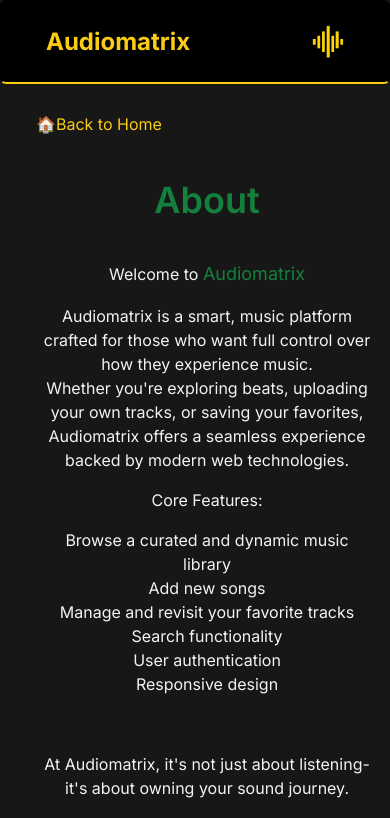
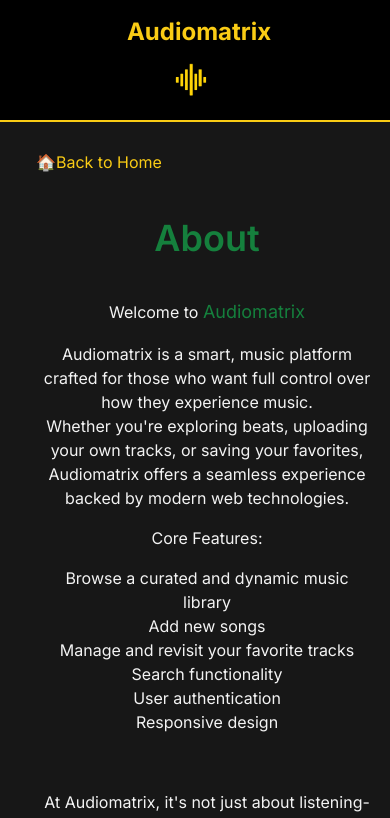
Before and after one commit to AliTech7/Audiomatrix-FullStack, a Next.js app in the folder nextjs-spotify-clone-final/: page /about in a window 390 px wide. Shown: the top 818 px of the page. Built offline with nearby package versions, Linux system fonts and the light colour scheme.

Commit message:
Responsive Design updates across layout and core pages

```diff
--- a/nextjs-spotify-clone-final/src/app/about/page.tsx
+++ b/nextjs-spotify-clone-final/src/app/about/page.tsx
@@ -42,7 +42,7 @@ const AboutPage = () => {
                 <p>
                     At Audiomatrix, it's not just about listening-it's about owning your sound journey.
                 </p>
-                <div className="flex items-center justify-center mt-5">
+                <div className="flex items-center justify-center mt-5 mb-5 sm:mb-0">
                     <img
                         src="/Audiomatrix-90.png"
                         alt="Audiomatrix Logo"
--- a/nextjs-spotify-clone-final/src/app/auth/login/page.tsx
+++ b/nextjs-spotify-clone-final/src/app/auth/login/page.tsx
@@ -94,7 +94,7 @@ export default function Login() {
           <div className="rounded-md shadow-sm space-y-4">
             <div>
               <label htmlFor="email" className="text-md font-bold text-white">
-                Email address
+                Email Address
               </label>
               <input
                 id="email"
--- a/nextjs-spotify-clone-final/src/app/layout.tsx
+++ b/nextjs-spotify-clone-final/src/app/layout.tsx
@@ -15,11 +15,17 @@ export default function RootLayout({
 }>) {
   return (
     <html lang="en">
-      <body className={`${inter.variable} font-sans antialiased`}>
-        <ClientLayout>
-          {children}
-        </ClientLayout>
-        <Footer />
+      <body className={`${inter.variable} font-sans antialiased bg-black text-white`}>
+        <div className="min-h-screen flex flex-col">
+          {/* Main content area with sidebar and page content */}
+          <div className="flex flex-1 flex-col sm:flex-row">
+            <ClientLayout>
+              {children}
+            </ClientLayout>
+          </div>
+
+          <Footer />
+        </div>
       </body>
     </html>
   );
--- a/nextjs-spotify-clone-final/src/app/music/page.tsx
+++ b/nextjs-spotify-clone-final/src/app/music/page.tsx
@@ -150,7 +150,7 @@ export default function MusicPage() {
         {musicList.length === 0 ? (
           <p className="text-white">No Music Entries Found.</p>
         ) : (
-          <div className="grid grid-cols-[repeat(auto-fill,_minmax(170px,_1fr))] gap-3">
+          <div className="grid grid-cols-[repeat(auto-fit,_minmax(140px,_1fr))] gap-4">
             {musicList.map((music) => {
               const artistImageUrl = urlFor(music.artistImage)?.url();
               const isFavorited = isFavorite(music._id);
@@ -196,7 +196,7 @@ export default function MusicPage() {
                     )}
                     {music.releaseDate && (
                       <p className="text-gray-400 text-sm">
-                        Released: {new Date(music.releaseDate).toLocaleDateString()}
+                        Date: {new Date(music.releaseDate).toLocaleDateString()}
                       </p>
                     )}
                   </div>
--- a/nextjs-spotify-clone-final/src/app/page.tsx
+++ b/nextjs-spotify-clone-final/src/app/page.tsx
@@ -3,9 +3,7 @@
 import Link from "next/link";
 import { useSession } from "next-auth/react";
 import { useRouter } from "next/navigation";
-import { FaKey } from "react-icons/fa";
-import { FaMusic } from "react-icons/fa";
-import { FaPlus } from "react-icons/fa";
+import { FaKey, FaMusic, FaPlus } from "react-icons/fa";
 import LogoutButton from "@/components/LogoutButton";
 import Library from "@/components/Library";
 import TopSongsWrapper from "@/components/TopSongsWrapper";
@@ -23,15 +21,16 @@ export default function Home() {
   };
 
   return (
-    <div className="flex h-full bg-neutral-900 text-white">
-      <aside className="w-[300px] bg-[#121212] overflow-y-auto">
-        <div className="h-full">
-          <Library />
-        </div>
+    <div className="flex flex-col md:flex-row h-full bg-neutral-900 text-white">
+      {/* Sidebar */}
+      <aside className="w-full md:w-[300px] bg-[#121212] overflow-y-auto h-full">
+        <Library />
       </aside>
 
+      {/* Main Content */}
       <main className="flex-1 overflow-y-auto">
         <div className="h-full w-full flex flex-col items-center justify-start pt-10 px-4">
+          {/* Header */}
           <div className="text-center mb-10 mt-7">
             <h1 className="text-4xl font-bold text-green-700 mb-4">
               Audiomatrix<span className="text-yellow-400 text-4xl">→</span>Your Audio Your Rules
@@ -41,88 +40,90 @@ export default function Home() {
             </p>
           </div>
 
-          <div className="flex gap-5 rounded-lg overflow-x-auto p-4 mb-7 mt-5">
-            <div className="bg-black border-2 border-green-700 rounded-lg overflow-hidden shadow-lg h-[270px] w-[245px] flex-shrink-0">
+          {/* Cards */}
+          <div className="flex gap-5 overflow-x-auto md:flex-wrap p-4 mb-7 mt-5 scroll-snap-x snap-mandatory">
+            {/* Browse Music Library Card */}
+            <div className="bg-black border-2 border-green-700 rounded-lg overflow-hidden shadow-lg h-[270px] w-full max-w-[245px] flex-shrink-0">
               <Link
                 href="/music"
-                className="w-[244px] h-[90px] bg-black/60 flex items-center justify-center gap-1 border-b-2 border-green-700
-                hover:bg-purple-950 hover:scale-105 hover:-translate-y-1 hover:shadow-2xl transition duration-1000 ease-in-out cursor-pointer text-yellow-400 text-lg font-semibold"
+                className="w-[244px] h-[90px] bg-black/60 flex items-center justify-center gap-1 border-b-2 border-green-700 hover:bg-purple-950 hover:scale-105 hover:-translate-y-1 hover:shadow-2xl transition duration-1000 ease-in-out cursor-pointer text-yellow-400 text-lg font-semibold"
               >
                 <FaMusic className="text-purple-500 text-xl" />
                 Browse Music Library
               </Link>
-              <div className="relative h-50 items-center justify-center">
+              <div className="relative flex items-center justify-center px-2 pt-2">
                 <Image
                   src="/browse-music-library.png"
                   alt="Browse Music"
                   width={220}
                   height={180}
-                  className="rounded-md"
+                  className="rounded-md w-full h-auto max-w-[220px]"
                   priority
                 />
               </div>
             </div>
 
+            {/* Add Music Card */}
             <div className="bg-black border-2 border-green-700 rounded-lg overflow-hidden shadow-lg h-[270px] w-[225px] flex-shrink-0">
               <Link
                 href={session ? "/music/add" : "#"}
                 onClick={handleAddMusicClick}
-                className="w-[244px] h-[90px] bg-black/60 flex items-center justify-center gap-1 border-b-2 border-green-700
-                hover:bg-purple-950 hover:scale-105 hover:-translate-y-1 hover:shadow-2xl transition duration-1000 ease-in-out cursor-pointer text-yellow-400 text-lg font-semibold"
+                className="w-[244px] h-[90px] bg-black/60 flex items-center justify-center gap-1 border-b-2 border-green-700 hover:bg-purple-950 hover:scale-105 hover:-translate-y-1 hover:shadow-2xl transition duration-1000 ease-in-out cursor-pointer text-yellow-400 text-lg font-semibold"
               >
                 <FaPlus className="text-purple-500 text-xl" />
                 Add New Music
               </Link>
-              <div className="relative h-50 items-center justify-center">
+              <div className="relative flex items-center justify-center px-2 pt-2">
                 <Image
                   src="/add-new-music.png"
                   alt="Music Library"
                   width={180}
                   height={180}
-                  className="rounded-md"
+                  className="rounded-md w-full h-auto max-w-[180px]"
                   priority
                 />
               </div>
             </div>
 
+            {/* Guest Only: Log In / Sign Up */}
             {!session && (
               <>
+                {/* Log In */}
                 <div className="bg-black border-2 border-green-700 rounded-lg overflow-hidden shadow-lg h-[270px] w-[225px] flex-shrink-0">
                   <Link
                     href="/auth/login"
-                    className="w-[244px] h-[90px] bg-black/60 flex items-center justify-center gap-1 border-b-2 border-green-700
-                    hover:bg-purple-950 hover:scale-105 hover:-translate-y-1 hover:shadow-2xl transition duration-1000 ease-in-out cursor-pointer text-yellow-400 text-lg font-semibold"
+                    className="w-[244px] h-[90px] bg-black/60 flex items-center justify-center gap-1 border-b-2 border-green-700 hover:bg-purple-950 hover:scale-105 hover:-translate-y-1 hover:shadow-2xl transition duration-1000 ease-in-out cursor-pointer text-yellow-400 text-lg font-semibold"
                   >
                     <FaKey className="text-purple-500 text-lg" />
                     Log In
                   </Link>
-                  <div className="relative h-50 flex items-center justify-center">
+                  <div className="relative flex items-center justify-center px-2 pt-2">
                     <Image
                       src="/login.png"
                       alt="Login"
                       width={180}
                       height={180}
-                      className="rounded-md"
+                      className="rounded-md w-full h-auto max-w-[180px]"
                       priority
                     />
                   </div>
                 </div>
 
+                {/* Sign Up */}
                 <div className="bg-black border-2 border-green-700 rounded-lg overflow-hidden shadow-lg h-[270px] w-[225px] flex-shrink-0">
                   <Link
                     href="/auth/signup"
-                    className="w-[244px] h-[90px] bg-black/60 flex items-center justify-center gap-1 border-b-2 border-green-700
-                    hover:bg-purple-950 hover:scale-105 hover:-translate-y-1 hover:shadow-2xl transition duration-1000 ease-in-out cursor-pointer text-yellow-400 text-lg font-semibold"
+                    className="w-[244px] h-[90px] bg-black/60 flex items-center justify-center gap-1 border-b-2 border-green-700 hover:bg-purple-950 hover:scale-105 hover:-translate-y-1 hover:shadow-2xl transition duration-1000 ease-in-out cursor-pointer text-yellow-400 text-lg font-semibold"
                   >
                     👤Sign Up
                   </Link>
-                  <div className="relative h-50 flex items-center justify-center">
+                  <div className="relative flex items-center justify-center px-2 pt-2">
                     <Image
                       src="/signup.png"
                       alt="Sign Up"
                       width={180}
                       height={180}
-                      className="rounded-md"
+                      className="rounded-md w-full h-auto max-w-[180px]"
                       priority
                     />
                   </div>
@@ -130,22 +131,22 @@ export default function Home() {
               </>
             )}
 
+            {/* Logged-in User: Profile */}
             {session && (
               <div className="bg-black border-2 border-green-700 rounded-lg overflow-hidden shadow-lg h-[270px] w-[225px] flex-shrink-0">
                 <Link
                   href="/profile"
-                  className="w-[244px] h-[90px] bg-black/60 flex items-center justify-center gap-1 border-b-2 border-green-700
-                            hover:bg-purple-950 hover:scale-105 hover:-translate-y-1 hover:shadow-2xl transition duration-1000 ease-in-out cursor-pointer text-yellow-400 text-lg font-semibold"
+                  className="w-[244px] h-[90px] bg-black/60 flex items-center justify-center gap-1 border-b-2 border-green-700 hover:bg-purple-950 hover:scale-105 hover:-translate-y-1 hover:shadow-2xl transition duration-1000 ease-in-out cursor-pointer text-yellow-400 text-lg font-semibold"
                 >
                   👤My Profile
                 </Link>
-                <div className="relative h-50 flex items-center justify-center">
+                <div className="relative flex items-center justify-center px-2 pt-2">
                   <Image
                     src="/profile.png"
                     alt="Profile"
                     width={180}
                     height={180}
-                    className="rounded-md"
+                    className="rounded-md w-full h-auto max-w-[180px]"
                     priority
                   />
                 </div>
@@ -153,6 +154,8 @@ export default function Home() {
               </div>
             )}
           </div>
+
+          {/* Top Songs */}
           <TopSongsWrapper />
         </div>
       </main>
--- a/nextjs-spotify-clone-final/src/components/ClientLayout.tsx
+++ b/nextjs-spotify-clone-final/src/components/ClientLayout.tsx
@@ -9,19 +9,24 @@ export default function ClientLayout({
 }) {
   return (
     <SessionProvider>
-      <header className="bg-black text-yellow-400 p-4 rounded-md border-2 border-b-yellow-400 border-r-black border-l-black border-t-black">
-        <div className="flex justify-between items-center">
-          <h1 className="text-2xl font-bold pl-7">Audiomatrix</h1>
+      <div className="flex flex-col w-full">
+        <header className="bg-black text-yellow-400 p-4 border-b-2 border-yellow-400">
+          <div className="flex flex-col sm:flex-row justify-between items-center gap-2 sm:gap-0">
+            <h1 className="text-2xl font-bold pl-2 sm:pl-7 text-center sm:text-left">
+              Audiomatrix
+            </h1>
             <img
               src="/logo.png"
               alt="Audiomatrix Logo"
-            className="h-12 w-auto pr-5"
+              className="h-12 w-auto pr-2 sm:pr-5"
             />
           </div>
         </header>
-      <main className="h-full">
+
+        <main className="flex-1 w-full">
           {children}
         </main>
+      </div>
     </SessionProvider>
   );
 }
```
Also changed, not shown: nextjs-spotify-clone-final/tailwind.config.js (line endings or trailing spaces), 1 other file (tests, documents, lock files or other folders). Lines whose indentation alone changed are shown as unchanged.
